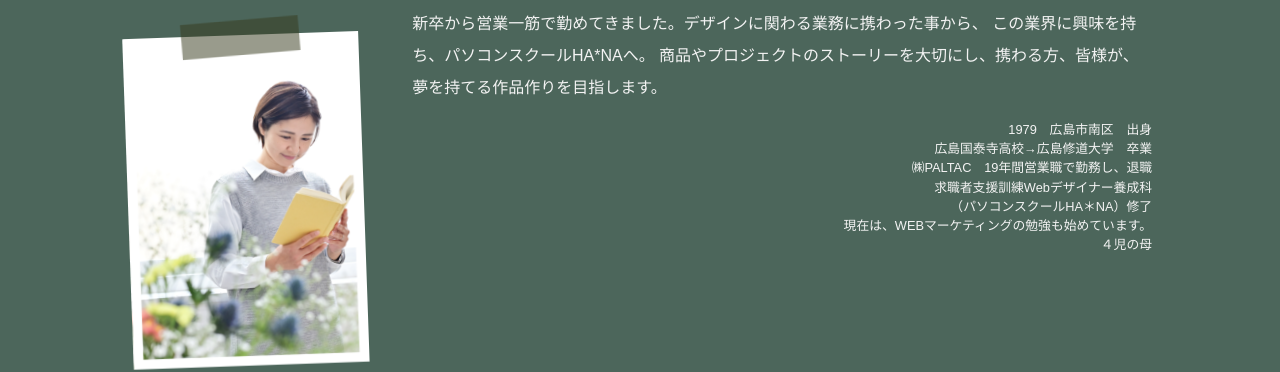
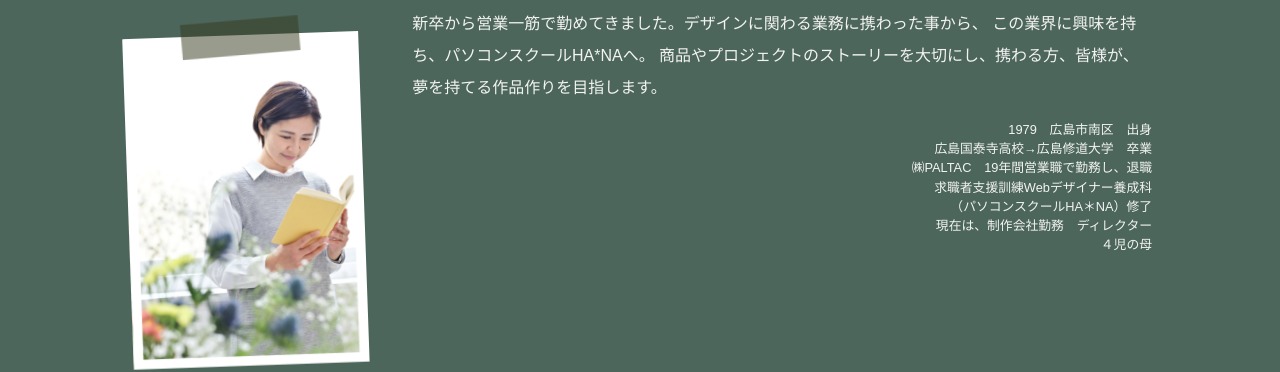
Before and after one commit to naccoasas/portfolio, a plain HTML site: page index.html in a window 1280 px wide. Shown: the part 1200-1572 px from the top of the page. Drawn offline with nearby package versions, Linux system fonts and the light colour scheme; some packages are replaced by stand-ins of ours; a web font is replaced by a local one.

Commit message:
Update index.html

```diff
--- a/index.html
+++ b/index.html
@@ -151,7 +151,7 @@ profile
             ㈱PALTAC　19年間営業職で勤務し、退職<br>
             求職者支援訓練Webデザイナー養成科<br>
             （パソコンスクールHA＊NA）修了<br>
-            現在は、WEBマーケティングの勉強も始めています。<br>
+            現在は、制作会社勤務　ディレクター<br>
             ４児の母
           </p>
         </div> <!-- /episode_carrer -->
```
